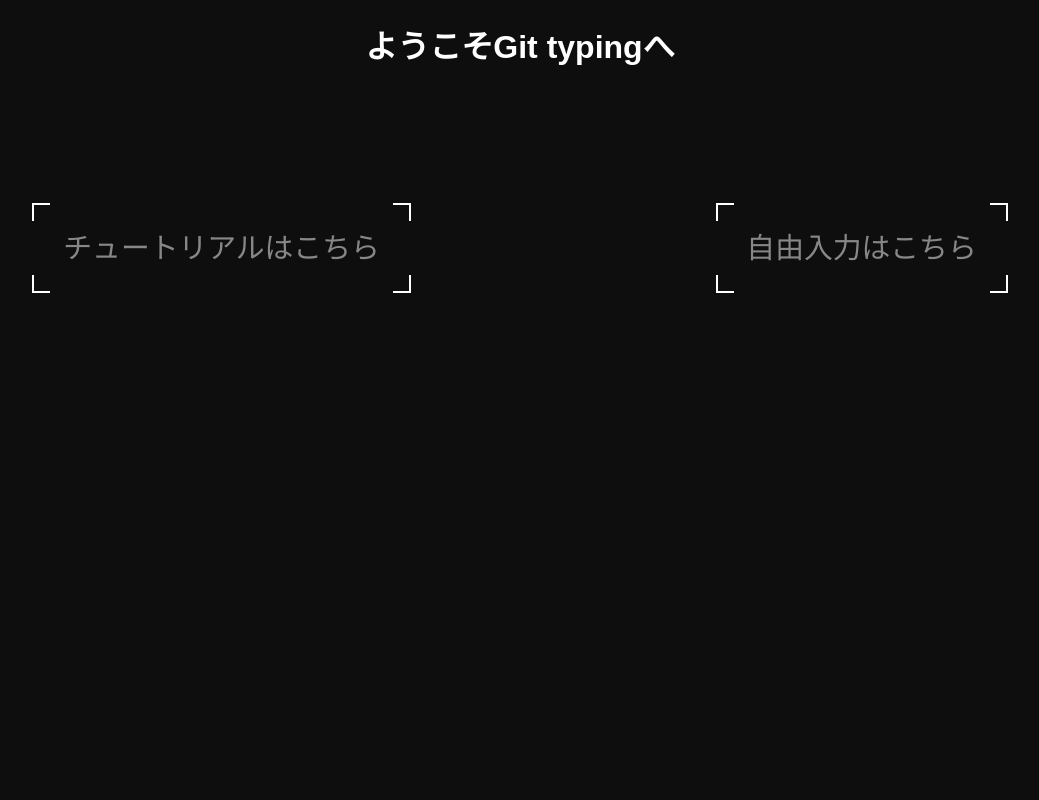
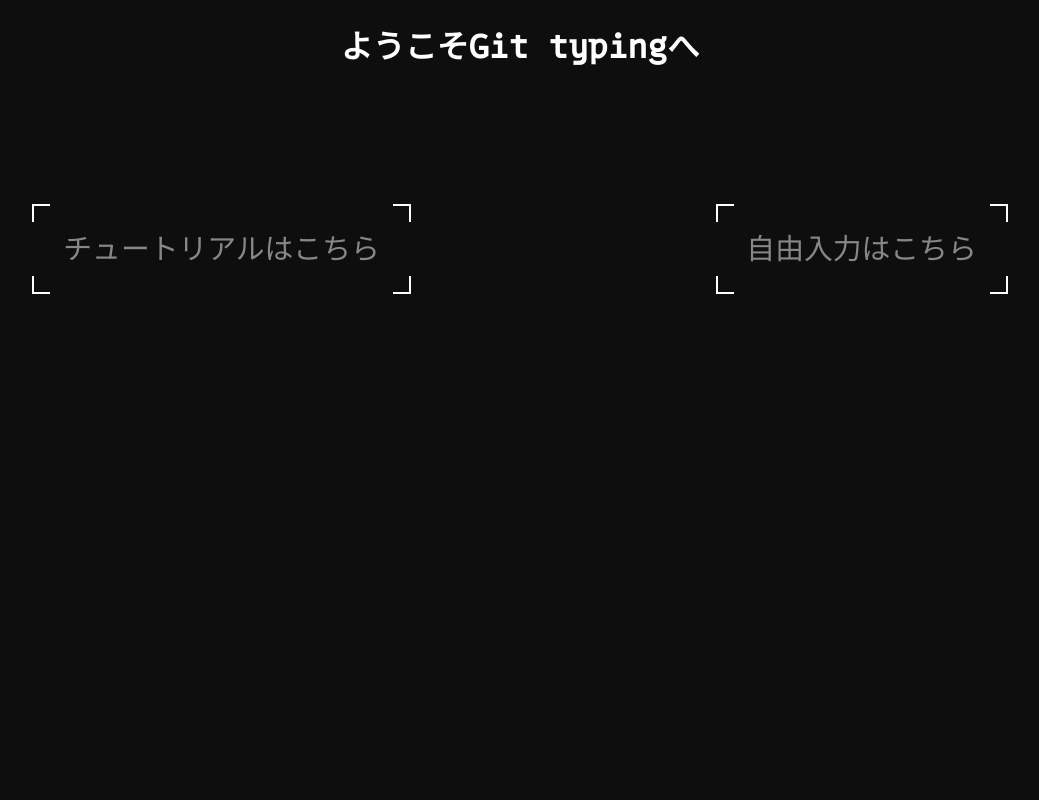
Before and after one commit to yamyam10/SK31, a PHP site: page / in a window 1280 px wide. Shown: the whole page, without its empty margins (120-1159 px from the left). Run offline with PHP 8.4, Linux system fonts and the light colour scheme; style sheets or scripts are compiled from the project's sources; some web fonts are replaced.

Commit message:
font変更

```diff
--- a/git_typing/css/main.scss
+++ b/git_typing/css/main.scss
@@ -1,11 +1,18 @@
+@font-face {
+  font-family: "0xProto";
+  src: url("../fonts/0xProto-Regular.woff2");
+}
+@font-face {
+  font-family: "MPLUS1Code";
+  src: url("../fonts/MPLUS1Code-VariableFont_wght.ttf");
+}
 html, body {
     display: flex;
     flex-direction: column;
     margin: 0;
     padding: 0;
     height: 100%;
-    font-family: Arial, sans-serif;
-    color: #333;
+    font-family: "0xProto";
     background: #0e0e0e;
   }
 
@@ -42,6 +49,7 @@
     text-decoration: none;
     position: relative;
     z-index: 1;
+    font-family: "MPLUS1Code";
 
     &:before, &:after {
       content: '';
```
Also changed, not shown: 1 other file.
